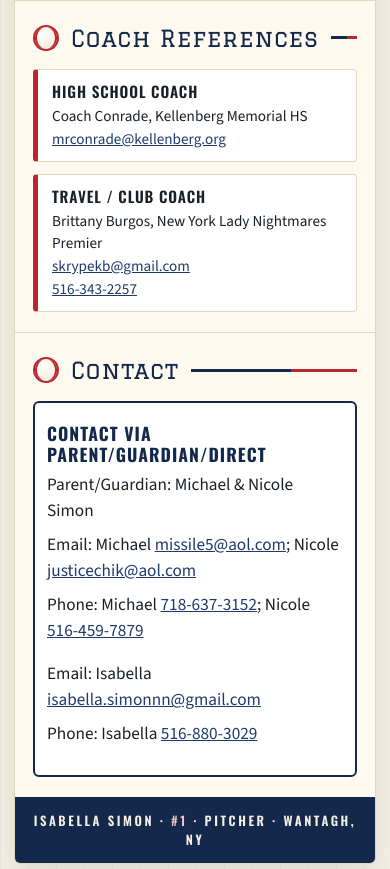
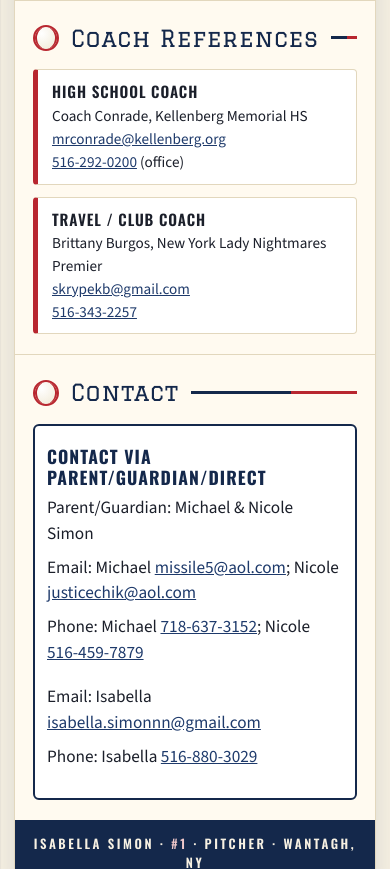
Before and after one commit to missilemas/isabella-simon-softball, a plain HTML site: page index.html in a window 390 px wide. Shown: the part 3065-3934 px from the top of the page. Drawn offline with nearby package versions, Linux system fonts and the light colour scheme.

Commit message:
Add the Kellenberg office phone under Coach Conrade
Show 516-292-0200 (office) on the high school coach card, with the tel link on the number the same way the travel coach phone is linked.

Co-authored-by: missilemas <missilemas@users.noreply.github.com>

```diff
--- a/index.html
+++ b/index.html
@@ -267,7 +267,7 @@ footer span{color:#f0c9cb}
 <section>
   <h2>Coach References</h2>
   <div class="refs">
-    <div class="ref"><b>HIGH SCHOOL COACH</b><br>Coach Conrade, Kellenberg Memorial HS<br><a href="mailto:mrconrade@kellenberg.org" style="text-decoration:underline">mrconrade@kellenberg.org</a></div>
+    <div class="ref"><b>HIGH SCHOOL COACH</b><br>Coach Conrade, Kellenberg Memorial HS<br><a href="mailto:mrconrade@kellenberg.org" style="text-decoration:underline">mrconrade@kellenberg.org</a><br><a href="tel:+15162920200" style="text-decoration:underline">516-292-0200</a> (office)</div>
     <div class="ref"><b>TRAVEL / CLUB COACH</b><br>Brittany Burgos, New York Lady Nightmares Premier<br><a href="mailto:skrypekb@gmail.com" style="text-decoration:underline">skrypekb@gmail.com</a><br><a href="tel:+15163432257" style="text-decoration:underline">516-343-2257</a></div>
   </div>
 </section>
```
